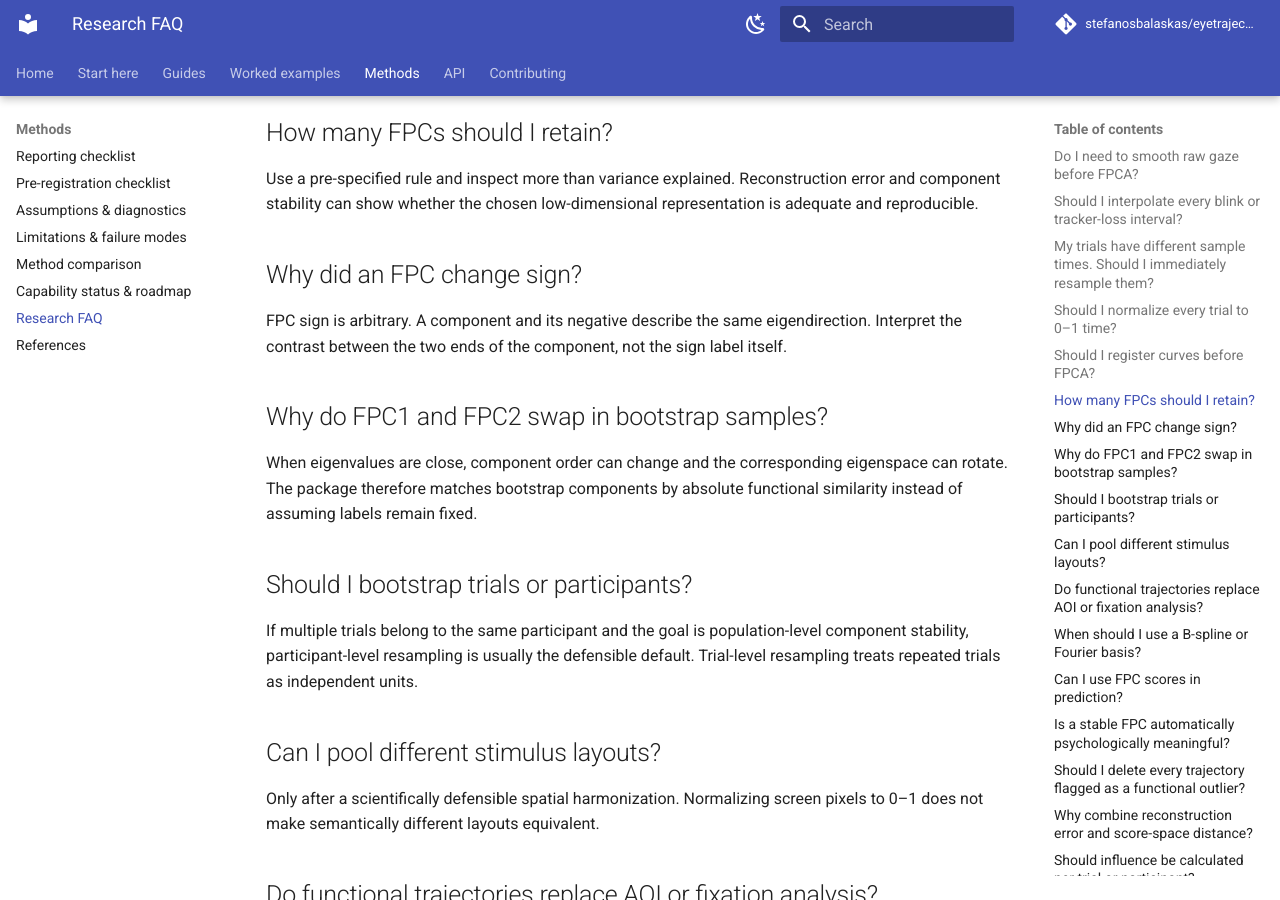
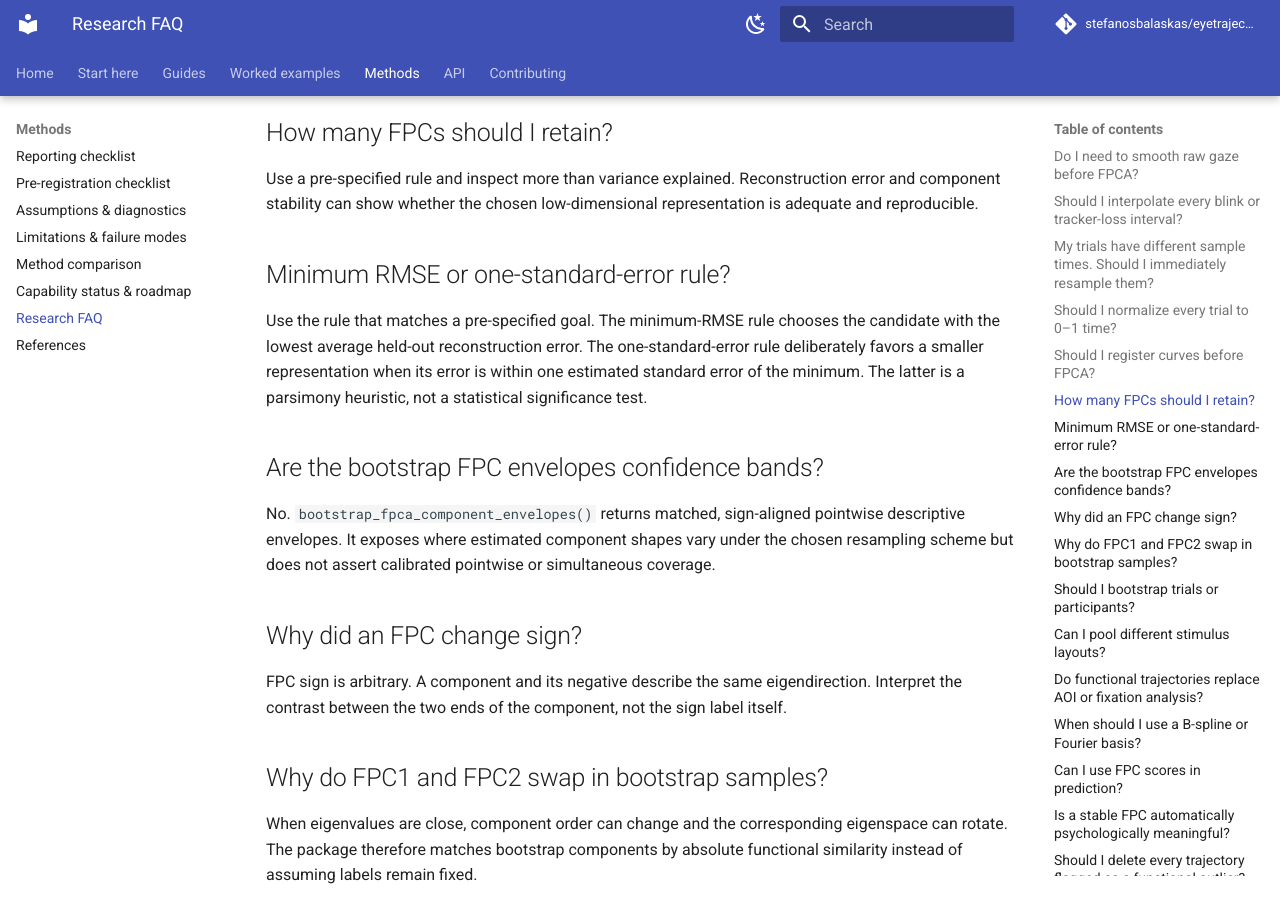
Before and after one commit to stefanosbalaskas/eyetrajectoriespy, an MkDocs documentation site: the page built from docs/methods/faq.md, in a window 1280 px wide and 900 px high, scrolled down 950 px. Built offline with MkDocs 1.6.1 and Material for MkDocs 9.7.7, drawn with Linux system fonts in a browser that asks for light colours; comment, search, counter and statistics services are not loaded.

Commit message:
Add FPCA selection uncertainty FAQ assumptions

```diff
--- a/docs/methods/faq.md
+++ b/docs/methods/faq.md
@@ -23,6 +23,14 @@ Only when phase variability is a nuisance for the scientific question. If verifi
 ## How many FPCs should I retain?
 
 Use a pre-specified rule and inspect more than variance explained. Reconstruction error and component stability can show whether the chosen low-dimensional representation is adequate and reproducible.
+
+## Minimum RMSE or one-standard-error rule?
+
+Use the rule that matches a pre-specified goal. The minimum-RMSE rule chooses the candidate with the lowest average held-out reconstruction error. The one-standard-error rule deliberately favors a smaller representation when its error is within one estimated standard error of the minimum. The latter is a parsimony heuristic, not a statistical significance test.
+
+## Are the bootstrap FPC envelopes confidence bands?
+
+No. `bootstrap_fpca_component_envelopes()` returns matched, sign-aligned pointwise descriptive envelopes. It exposes where estimated component shapes vary under the chosen resampling scheme but does not assert calibrated pointwise or simultaneous coverage.
 
 ## Why did an FPC change sign?
 
```
